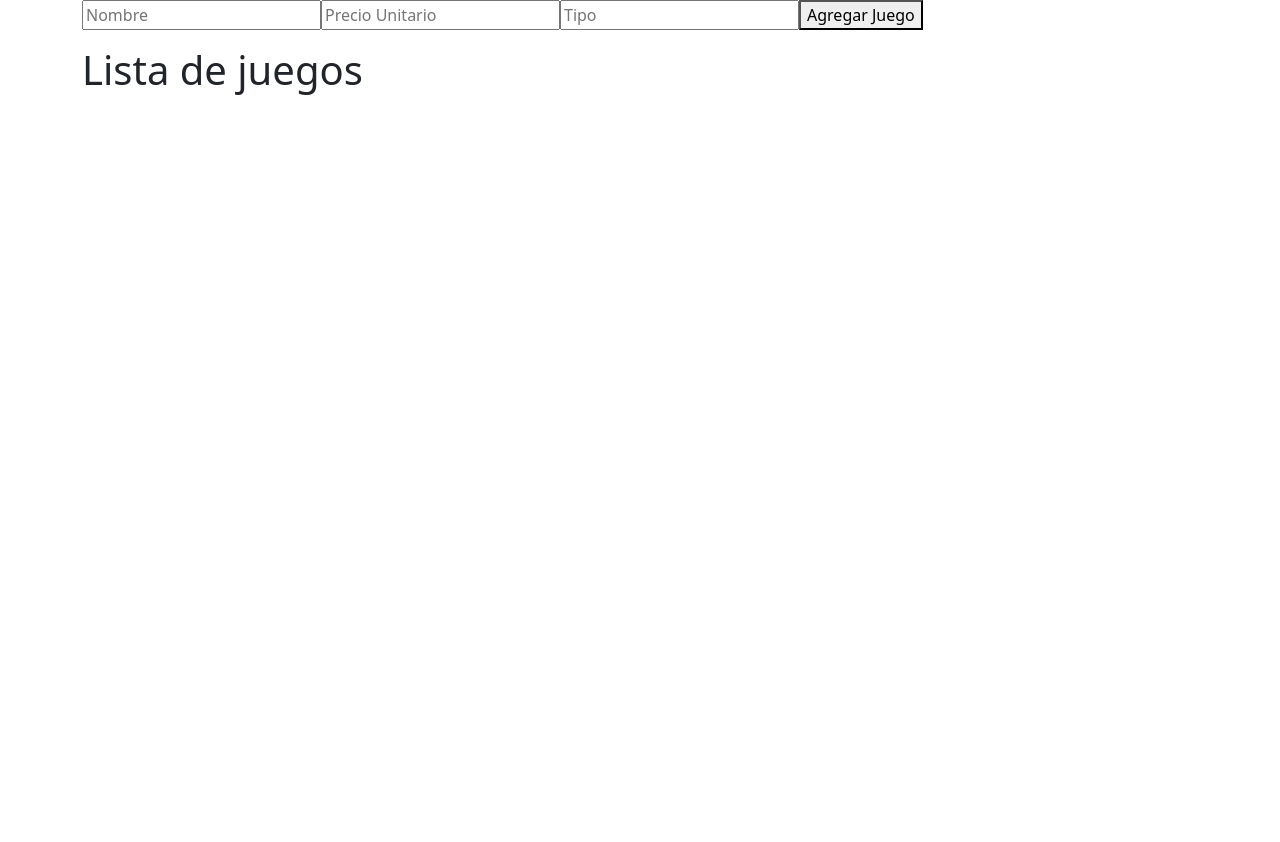
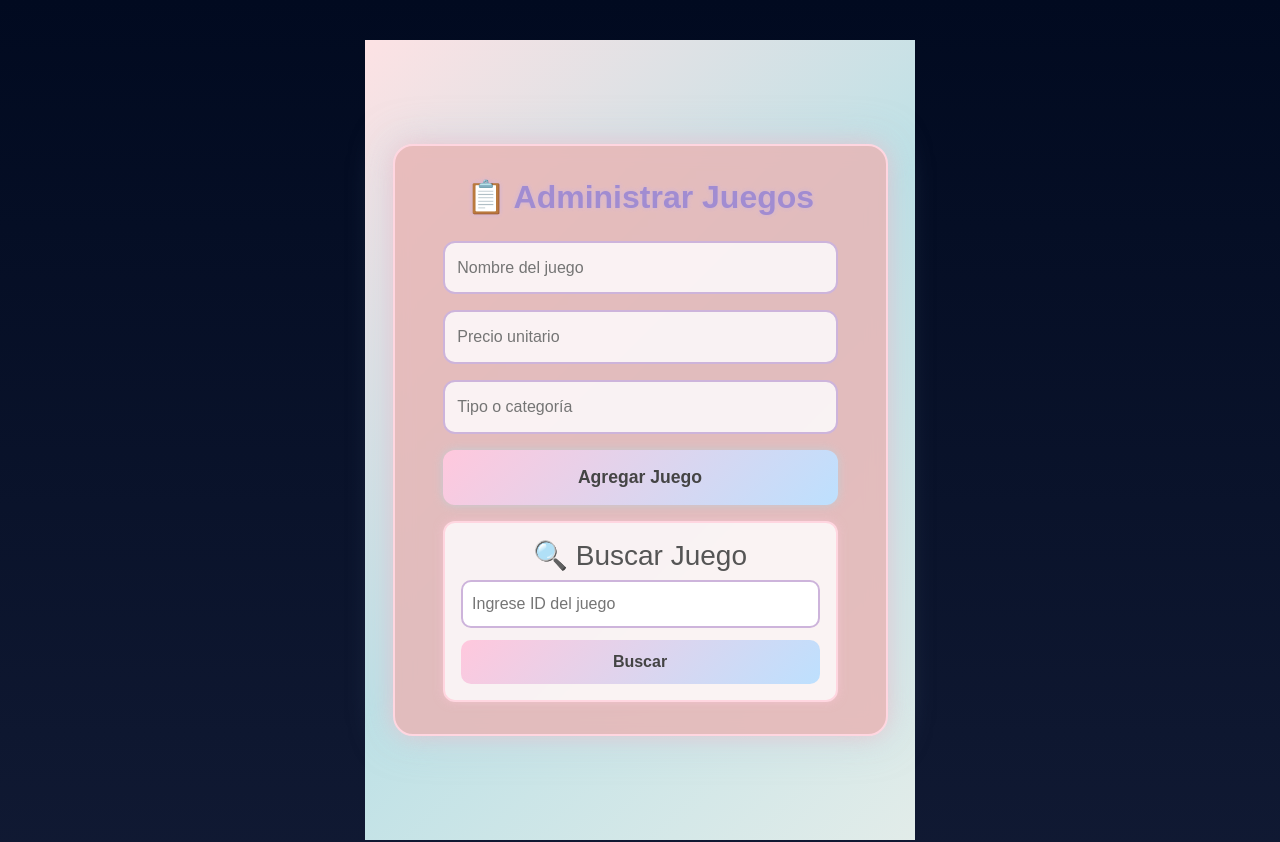
Before and after one commit to Andycap98/Proyecto_05_grupo3, a React (Vite) app: page / in a window 1280 px wide. Shown: the top 842 px of the page. Before the commit the page ends 800 px from the top, so only its background shows below. Built offline with nearby package versions, Linux system fonts and the light colour scheme.

Commit message:
Aldana Quiroga - Actualizacion Formulario
Actualizacion del formulario de Juegos , agregado BuscarJuego y ModificarJuego

```diff
--- a/src/App.jsx
+++ b/src/App.jsx
@@ -1,24 +1,16 @@
-import { useState } from 'react'
-import { Container, Row, Col } from 'react-bootstrap';
-import FormJuego from './assets/components/Formulario/FormJuego';
+import { Container } from "react-bootstrap";
+import FormJuego from "./assets/components/Formulario/FormJuego";
+import AtraparEstrellas from "./assets/components/AtraparEstrellas/AtraparEstrellas";
 
 function App() {
-  const [count, setCount] = useState(0)
-  const [estudiantes, setEstudiantes] = useState([]);
-
-  const agregarEstudiante = (estudiante) => {
-    setEstudiantes([...estudiantes, estudiante])
-  };
-
   return (
-    <Container>
-
+    <Container fluid>
       <FormJuego />
 
-      <h1> Lista de juegos </h1>
+      <AtraparEstrellas />
 
     </Container>
-  )
+  );
 }
 
-export default App
+export default App;
--- /dev/null
+++ b/src/assets/components/Formulario/BuscarJuego.jsx
@@ -0,0 +1,48 @@
+import { useState, useMemo } from 'react';
+
+function BuscarJuego({ juegos }) {
+  const [ingreso, setIngreso] = useState(0);
+  const [busqueda, setBusqueda] = useState(false);
+
+  const ingresar = (e) => {
+    setBusqueda(false);
+    setIngreso(parseInt(e.target.value));
+  };
+
+  const handleClick = () => {
+    setBusqueda(true);
+  };
+
+  const resultado = useMemo(() => {
+    return juegos.filter((producto) => producto.id === ingreso);
+  }, [juegos, ingreso]);
+
+  return (
+    <div className="buscar-box">
+      <h3>🔍 Buscar Juego</h3>
+
+      <input
+        onChange={ingresar}
+        placeholder="Ingrese ID del juego"
+        type="number"
+      />
+      <button onClick={handleClick}>Buscar</button>
+
+      {busqueda && (
+        resultado.length > 0 ? (
+          <div className="resultado-box">
+            <p><strong>ID:</strong> {resultado[0].id}</p>
+            <p><strong>Nombre:</strong> {resultado[0].nombre}</p>
+            <p><strong>Precio:</strong> ${resultado[0].precio}</p>
+            <p><strong>Tipo:</strong> {resultado[0].tipo}</p>
+            <p><strong>Estado:</strong> {String(resultado[0].estado)}</p>
+          </div>
+        ) : (
+          <h4>🚫 El juego ingresado no fue encontrado.</h4>
+        )
+      )}
+    </div>
+  );
+}
+
+export default BuscarJuego;
--- a/src/assets/components/Formulario/FormJuego.jsx
+++ b/src/assets/components/Formulario/FormJuego.jsx
@@ -1,110 +1,126 @@
-import { useState, useEffect, useCallback } from "react";
-//import { ModificarJuego } from "./ModificarJuegos";
-//import { BuscarJuego } from "./BuscarJuego";
 
-function FormJuegos() {
+import { useEffect, useCallback, useState } from "react";
+import ModificarJuego from "./ModificarJuego";
+import BuscarJuego from "./BuscarJuego";
+import "../../css/FormJuego.css"; // tu CSS pastel
+
+function FormJuego() {
   const [juegos, setJuegos] = useState([]);
-
   const [formulario, setFormulario] = useState({
-        id: '',
-        nombre: '',
-        precio: '',
-        tipo: '',
+    id: "",
+    nombre: "",
+    precio: "",
+    tipo: "",
     estado: true,
     modificado: true,
   });
 
-    // tal vez llamar a la BD para cargar los juegos ya almacenados
   useEffect(() => {
-        console.log(juegos)
+    console.log(juegos);
   }, [juegos]);
 
   const handleChange = (e) => {
     const { name, value } = e.target;
-        setFormulario({
-            ...formulario,
-            [name]: value,
-        })
+    setFormulario({ ...formulario, [name]: value });
   };
 
   const agregarJuego = (e) => {
-        e.preventDefault()
+    e.preventDefault();
     const nuevoJuego = {
       ...formulario,
       id: Date.now(),
       nombre: formulario.nombre,
       precio: parseFloat(formulario.precio),
       tipo: formulario.tipo,
-        }
+    };
+
     setJuegos([...juegos, nuevoJuego]);
     setFormulario({
-            id: '',
-            nombre: '',
-            precio: '',
-            tipo: '',
+      id: "",
+      nombre: "",
+      precio: "",
+      tipo: "",
       estado: true,
       modificado: true,
-        })
+    });
   };
 
   const agregar_modificado = (juego_modificado) => {
-        const nuevo_arreglo = juegos.map((juego) => {
-            if (juego.id === juego_modificado.id) {
-                return juego_modificado;
-            }
-            return juego;
-        }
-        )
+    const nuevo_arreglo = juegos.map((j) =>
+      j.id === juego_modificado.id ? juego_modificado : j
+    );
     setJuegos(nuevo_arreglo);
   };
 
-    const modificar = useCallback((juego) => {
-        setJuegos(prevJuegos => prevJuegos.map(a =>
-            a.id === juego.id ? { ...a, modificado: !a.modificado } : a
-        ));
+  const modificar = useCallback((j) => {
+    setJuegos((prevJuegos) =>
+      prevJuegos.map((a) =>
+        a.id === j.id ? { ...a, modificado: !a.modificado } : a
+      )
+    );
   }, []);
 
-    /*** const modificar = useCallback ((prod) => {
-    setProductos(productos.map(a =>
-    a.id === prod.id ? { ...a, modificado: !a.modificado } : a
-    ));
-    },[productos]);*/
+  return (
+    <div className="form-juego-container">
+      <div className="form-juego-box">
+        <h2>📋 Administrar Juegos</h2>
 
-    return (
-        <>
-            <form onSubmit={agregarJuego}>
-                <input type="text" name="nombre"
-                    placeholder="Nombre" value={formulario.nombre} onChange={handleChange} requiered />
-                <input type="text" name="precio"
-                    placeholder="Precio Unitario" value={formulario.precio} onChange={handleChange} requiered />
-                <input type="text" name="tipo"
-                    placeholder="Tipo" value={formulario.tipo} onChange={handleChange} requiered />
+        {/* Formulario */}
+        <form onSubmit={agregarJuego} className="form-juego-form">
+          <input
+            type="text"
+            name="nombre"
+            placeholder="Nombre del juego"
+            value={formulario.nombre}
+            onChange={handleChange}
+            required
+          />
+          <input
+            min="0"
+            type="number"
+            name="precio"
+            placeholder="Precio unitario"
+            value={formulario.precio}
+            onChange={handleChange}
+            required
+          />
+          <input
+            type="text"
+            name="tipo"
+            placeholder="Tipo o categoría"
+            value={formulario.tipo}
+            onChange={handleChange}
+            required
+          />
 
           <button type="submit">Agregar Juego</button>
         </form>
 
-            {juegos.length > 0 && <h2> Lista de Juegos</h2>}
-            <ul>
-                {juegos.map(juego => (
-                    <li key={juego.id}>
-                        {juego.modificado === false ? (
-                            <ModificarJuego juego={juego} funcion_modificar={agregar_modificado}></ModificarJuego>
+        {/* Lista de juegos */}
+        {juegos.length > 0 && <h3 className="lista-titulo">🎮 Lista de juegos</h3>}
+
+        <ul className="lista-juegos">
+          {juegos.map((j) => (
+            <li key={j.id} className="juego-item">
+              {j.modificado === false ? (
+                <ModificarJuego juego={j} funcion_modificar={agregar_modificado} />
               ) : (
                 <div>
-                                ID: {juego.id}
-                                Nombre: {juego.nombre}
-                                Precio: ${juego.precio}
-                                Tipo: {juego.tipo}
+                  ID: {j.id} — <strong>{j.nombre}</strong> — 💲{j.precio} — {j.tipo}
                 </div>
               )}
-
-                        <button onClick={() => modificar(juego)}> Modificar </button>
+              <button onClick={() => modificar(j)} className="btn-modificar">
+                ✏️ Modificar
+              </button>
             </li>
           ))}
         </ul>
-            {/*<BuscarJuego juego={juegos} > Texto </BuscarJuego>*/}       </>
-    )
+
+        {/* Buscador */}
+        <BuscarJuego juegos={juegos}>Texto</BuscarJuego>
+      </div>
+    </div>
+  );
 }
 
-
-export default FormJuegos;
+export default FormJuego;
--- /dev/null
+++ b/src/assets/components/Formulario/ModificarJuego.jsx
@@ -0,0 +1,32 @@
+import { useState } from 'react';
+
+function ModificarJuego({ juego, funcion_modificar }) {
+  const [nombre, setNombre] = useState("");
+  const [precio, setPrecio] = useState(0);
+  const [tipo, setTipo] = useState("");
+  const [estado, setEstado] = useState("");
+
+  const productos_mod = {
+    id: juego.id,
+    nombre: nombre.trim() === "" ? juego.nombre : nombre,
+    precio: precio === 0 ? juego.precio : precio,
+    tipo: tipo.trim() === "" ? juego.tipo : tipo,
+    estado: estado.trim() === "" ? juego.estado : estado,
+    modificado: true
+  };
+
+  return (
+    <div className="modificar-box">
+      <p><strong>ID:</strong> {juego.id}</p>
+
+      <input placeholder={juego.nombre} type="text" onChange={(e) => setNombre(e.target.value)} />
+      <input placeholder={juego.precio} type="number" onChange={(e) => setPrecio(parseFloat(e.target.value))} />
+      <input placeholder={juego.tipo} type="text" onChange={(e) => setTipo(e.target.value)} />
+      <input placeholder={String(juego.estado)} type="text" onChange={(e) => setEstado(e.target.value)} />
+
+      <button onClick={() => funcion_modificar(productos_mod)}>💾 Guardar</button>
+    </div>
+  );
+}
+
+export default ModificarJuego;
--- /dev/null
+++ b/src/assets/css/FormJuego.css
@@ -0,0 +1,193 @@
+/* 📋 FormJuego.css */
+
+.form-juego-container {
+  display: flex;
+  justify-content: center;
+  align-items: center;
+  height: 100vh;
+  background: linear-gradient(135deg, #fde2e4, #bee1e6, #e2ece9);
+  font-family: "Poppins", sans-serif;
+  color: #555;
+}
+
+.form-juego-box {
+  background-color: rgba(231, 181, 181, 0.85);
+  padding: 2rem 3rem;
+  border-radius: 20px;
+  box-shadow: 0 0 25px rgba(255, 182, 193, 0.6),
+              0 0 40px rgba(173, 216, 230, 0.5);
+  max-width: 550px;
+  width: 90%;
+  text-align: center;
+  border: 2px solid #ffd6e0;
+  backdrop-filter: blur(10px);
+}
+
+.form-juego-box h2 {
+  margin-bottom: 1.5rem;
+  color: #a18cd1;
+  font-weight: 700;
+  text-shadow: 0 0 5px #cdb4db;
+}
+
+.form-juego-form input {
+  width: 100%;
+  padding: 0.8rem;
+  margin-bottom: 1rem;
+  border-radius: 12px;
+  border: 2px solid #cdb4db;
+  outline: none;
+  background-color: rgba(255, 255, 255, 0.8);
+  color: #555;
+  font-size: 1rem;
+  transition: 0.3s;
+}
+
+.form-juego-form input:focus {
+  border-color: #bde0fe;
+  box-shadow: 0 0 10px #bde0fe;
+  background-color: #fff;
+}
+
+.form-juego-form button {
+  width: 100%;
+  background: linear-gradient(135deg, #ffc8dd, #bde0fe);
+  border: none;
+  color: #444;
+  font-weight: bold;
+  padding: 0.9rem;
+  border-radius: 12px;
+  cursor: pointer;
+  font-size: 1.1rem;
+  transition: 0.3s;
+  box-shadow: 0 0 10px rgba(173, 216, 230, 0.6);
+}
+
+.form-juego-form button:hover {
+  background: linear-gradient(135deg, #cdb4db, #a2d2ff);
+  color: #fff;
+  transform: translateY(-2px);
+}
+
+.lista-titulo {
+  margin-top: 2rem;
+  color: #a18cd1;
+  font-weight: 500;
+  text-shadow: 0 0 4px #ffd6e0;
+}
+
+.lista-juegos {
+  list-style: none;
+  padding: 0;
+}
+
+.juego-item {
+  background-color: rgba(255, 255, 255, 0.8);
+  border-radius: 12px;
+  margin: 0.6rem 0;
+  padding: 1rem;
+  display: flex;
+  justify-content: space-between;
+  align-items: center;
+  border-left: 4px solid #a2d2ff;
+  transition: 0.3s;
+}
+
+.juego-item:hover {
+  transform: scale(1.02);
+  box-shadow: 0 0 12px rgba(189, 224, 254, 0.8);
+}
+
+.btn-modificar {
+  background: #ffc8dd;
+  border: none;
+  color: #444;
+  padding: 0.5rem 1rem;
+  border-radius: 8px;
+  cursor: pointer;
+  font-weight: bold;
+  transition: 0.3s;
+}
+
+.btn-modificar:hover {
+  background: #a2d2ff;
+  color: #fff;
+  transform: translateY(-2px);
+}
+
+.volver-btn {
+  margin-top: 1.5rem;
+  color: #888;
+  cursor: pointer;
+  font-size: 0.9rem;
+  text-shadow: 0 0 5px #ffc8dd;
+}
+
+.volver-btn:hover {
+  color: #a18cd1;
+  text-decoration: underline;
+}
+
+.modificar-box, .buscar-box {
+  background-color: rgba(255, 255, 255, 0.8);
+  border: 2px solid #ffd6e0;
+  border-radius: 12px;
+  padding: 1rem;
+  margin-top: 1rem;
+  box-shadow: 0 0 10px rgba(255, 200, 221, 0.5);
+  transition: 0.3s;
+}
+
+.modificar-box:hover, .buscar-box:hover {
+  transform: scale(1.02);
+  box-shadow: 0 0 15px rgba(173, 216, 230, 0.6);
+}
+
+.modificar-box input,
+.buscar-box input {
+  width: 100%;
+  padding: 0.6rem;
+  margin-bottom: 0.8rem;
+  border-radius: 10px;
+  border: 2px solid #cdb4db;
+  background-color: #fff;
+  color: #444;
+  outline: none;
+  transition: 0.3s;
+}
+
+.modificar-box input:focus,
+.buscar-box input:focus {
+  border-color: #a2d2ff;
+  box-shadow: 0 0 8px #bde0fe;
+}
+
+.modificar-box button,
+.buscar-box button {
+  background: linear-gradient(135deg, #ffc8dd, #bde0fe);
+  border: none;
+  color: #444;
+  padding: 0.6rem 1rem;
+  border-radius: 10px;
+  cursor: pointer;
+  font-weight: bold;
+  transition: 0.3s;
+  width: 100%;
+}
+
+.modificar-box button:hover,
+.buscar-box button:hover {
+  background: linear-gradient(135deg, #a2d2ff, #cdb4db);
+  color: white;
+  transform: translateY(-2px);
+}
+
+.resultado-box {
+  background-color: rgba(255, 255, 255, 0.8);
+  border-radius: 12px;
+  padding: 1rem;
+  margin-top: 1rem;
+  text-align: left;
+  border-left: 4px solid #bde0fe;
+  box-shadow: 0 0 10px rgba(173, 216, 230, 0.4);
+}
```
Lines whose indentation alone changed are shown as unchanged.
